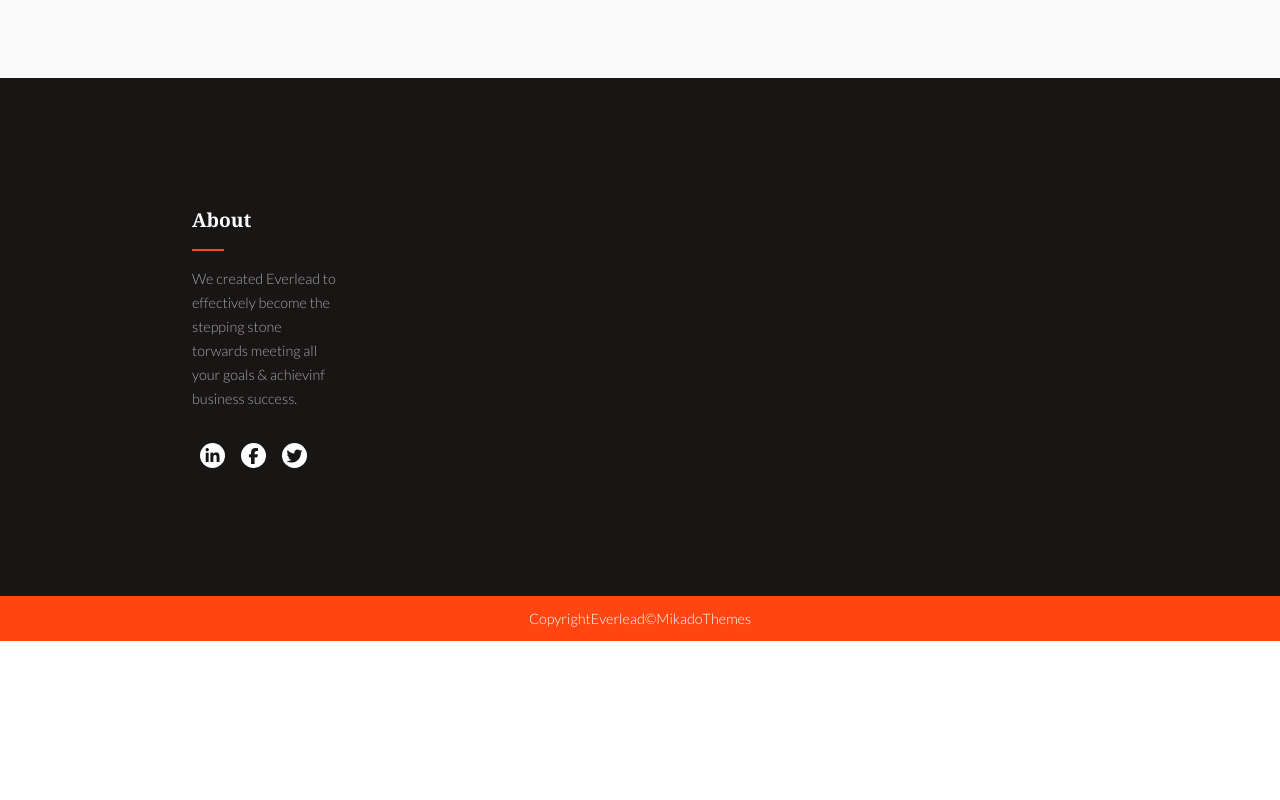
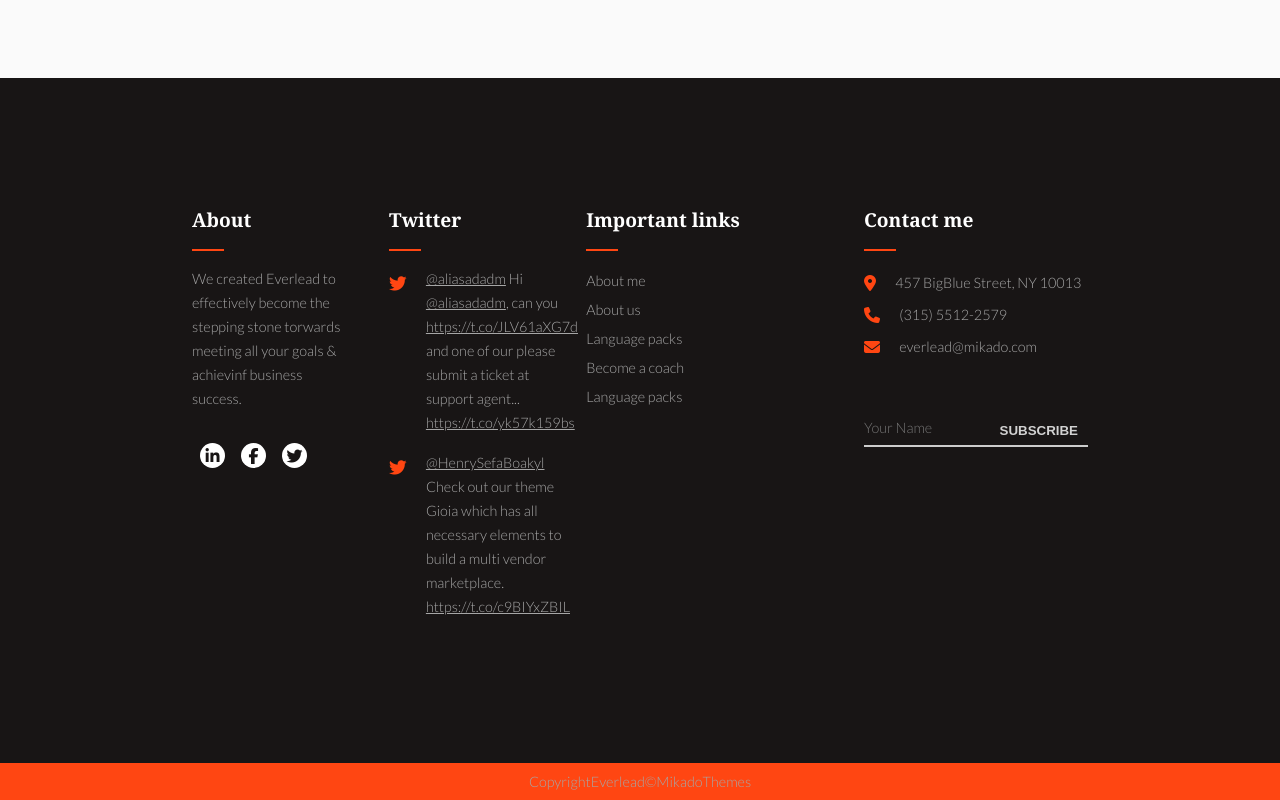
Before and after one commit to DavideIsaia/proj-html-vuejs, a Vue app: page / in a window 1280 px wide. Shown: the part 6910-7710 px from the top of the page. Before the commit the page ends 7551 px from the top, so only its background shows below. Built offline with nearby package versions, Linux system fonts and the light colour scheme; a web font is replaced by a local one.

Commit message:
footer completato in modo statico

```diff
--- a/src/components/AppFooter.vue
+++ b/src/components/AppFooter.vue
@@ -13,6 +13,54 @@
           <i class="fab fa-facebook-f"></i>
           <i class="fab fa-twitter"></i>
         </div>
+      </div>
+      <div class="left">
+        <h4 class="title">Twitter</h4>
+        <div class="line"></div>
+        <div class="flex">
+          <i class="fab fa-twitter"></i>
+          <p class="text">
+            <a href="">@aliasadadm</a> Hi <a href="">@aliasadadm</a>, can you
+            <a href="">https://t.co/JLV61aXG7d</a> and one of our please submit
+            a ticket at support agent...
+            <a href="">https://t.co/yk57k159bs</a>
+          </p>
+        </div>
+        <div class="flex">
+          <i class="fab fa-twitter"></i>
+          <p class="text">
+            <a href="">@HenrySefaBoakyl</a> Check out our theme Gioia which has
+            all necessary elements to build a multi vendor marketplace.
+            <a href="">https://t.co/c9BIYxZBIL</a>
+          </p>
+        </div>
+      </div>
+      <div class="left">
+        <h4 class="title">Important links</h4>
+        <div class="line"></div>
+        <div class="links"><a href="" class="text"> About me</a></div>
+        <div class="links"><a href="" class="text">About us</a></div>
+        <div class="links"><a href="" class="text">Language packs</a></div>
+        <div class="links"><a href="" class="text">Become a coach</a></div>
+        <div class="links"><a href="" class="text">Language packs</a></div>
+      </div>
+      <div class="right">
+        <h4 class="title">Contact me</h4>
+        <div class="line"></div>
+        <div class="flex">
+          <i class="fas fa-map-marker-alt"></i>
+          <p class="text">457 BigBlue Street, NY 10013</p>
+        </div>
+        <div class="flex">
+          <i class="fas fa-phone"></i>
+          <p class="text">(315) 5512-2579</p>
+        </div>
+        <div class="flex">
+          <i class="fas fa-envelope"></i>
+          <p class="text">everlead@mikado.com</p>
+        </div>
+        <input type="text" class="text" id="name" placeholder="Your Name" />
+        <button class="sub">Subscribe</button>
       </div>
     </div>
     <div class="copyright text">CopyrightEverlead&copy;MikadoThemes</div>
@@ -32,9 +80,6 @@ footer {
   .container {
     padding: 8rem 0;
   }
-  .left {
-    width: 20%;
-    padding-right: 2rem;
   .title {
     color: $txt-color-01;
     font-size: 1.2rem;
@@ -48,6 +93,9 @@ footer {
     color: $txt-color-07;
     line-height: 1.5rem;
   }
+  .left {
+    width: 22%;
+    padding-right: 2.5rem;
     .social i {
       background-color: $bg-color-01;
       color: $txt-color-13;
@@ -55,6 +103,61 @@ footer {
       &:hover {
         color: $txt-color-01;
         background-color: $bg-color-08;
+      }
+    }
+    .links {
+      line-height: 1.8rem;
+      a:hover {
+        color: $txt-color-08;
+      }
+    }
+    .flex {
+      padding-bottom: 1rem;
+      a {
+        text-decoration: underline;
+        &:hover {
+          color: $txt-color-08;
+        }
+      }
+      i {
+        color: $txt-color-08;
+        align-self: flex-start;
+        padding: 0.5rem 1.2rem 0 0;
+        font-size: 1.1rem;
+      }
+    }
+  }
+  .right {
+    position: relative;
+    min-width: 25%;
+    .flex {
+      justify-content: flex-start;
+    }
+    i {
+      color: $txt-color-08;
+      padding-right: 1.2rem;
+    }
+    p {
+      line-height: 2rem;
+    }
+    input {
+      border: 0;
+      border-bottom: 2px solid $bdr-color-04;
+      background-color: $bg-color-15;
+      min-width: 100%;
+      font-size: 0.9rem;
+      margin-top: 3rem;
+      padding: 0.3rem 0;
+    }
+    .sub {
+      position: absolute;
+      bottom: -25px;
+      right: 0;
+      padding: 0;
+      background-color: $bg-color-15;
+      color: $txt-color-03;
+      &:hover {
+        color: $txt-color-08;
       }
     }
   }
```
Lines whose indentation alone changed are shown as unchanged.
